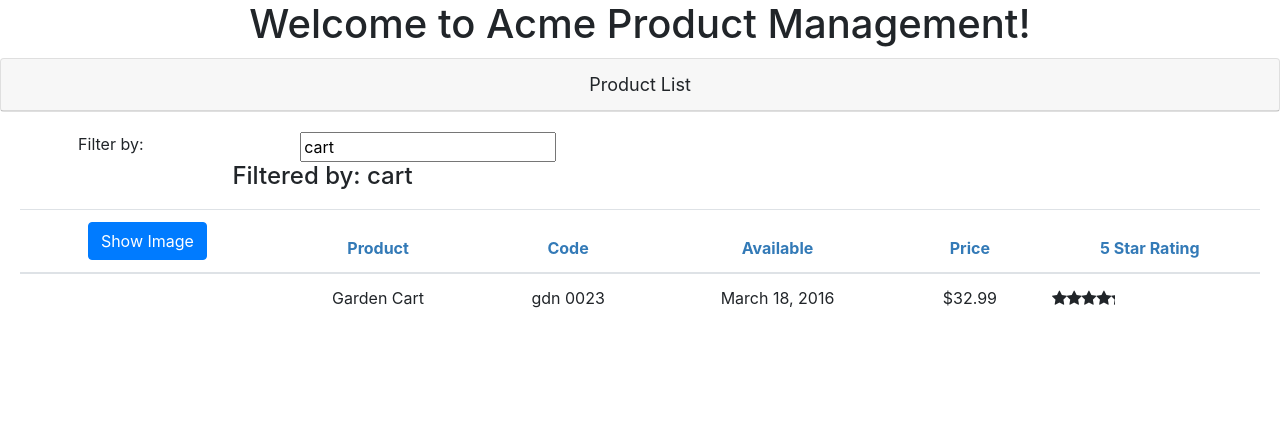
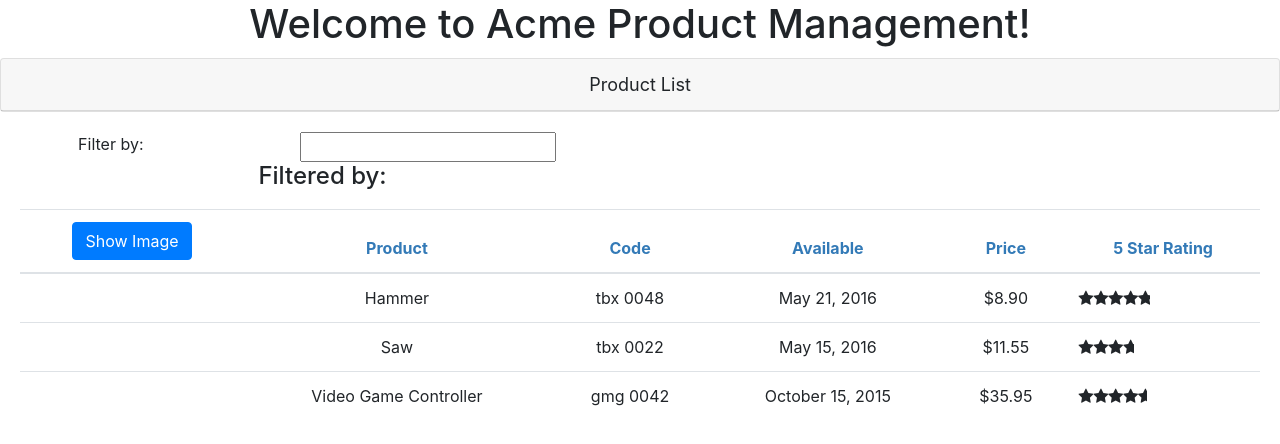
Before and after one commit to amazoradi/AngularGettingStarted, an Angular app: page / in a window 1280 px wide. Shown: the top 444 px of the page. Built offline with nearby package versions, Linux system fonts and the light colour scheme.

Commit message:
added a service

```diff
--- a/src/app/products/product-list.component.ts
+++ b/src/app/products/product-list.component.ts
@@ -1,5 +1,6 @@
 import { Component, OnInit } from "@angular/core";
 import { IProduct } from './product';
+import { ProductService } from "./product.service";
 
 @Component({
   selector: "pm-products",
@@ -21,43 +22,10 @@
     this.filteredProducts = this.listFilter ? this.performFilter(this.listFilter) : this.products;
   }
   filteredProducts: IProduct[];
-  products: IProduct[] = [
-    {
-      "productId": 1,
-      "productName": "Leaf Rake",
-      "productCode": "GDN-0011",
-      "releaseDate": "March 19, 2016",
-      "description": "Leaf rake with 48-inch wooden handle.",
-      "price": 19.95,
-      "starRating": 3.2,
-      "imageUrl": "https://lh3.googleusercontent.com/XPRvGXcCi_H_g466WNoIvQpDEcP4iatFW_WZgSer0QAFV3EhUnakaKPUtKUI3-6BhEIqBWLS9dZh4MDVkwcw6aSHIrGa0BDIEfMxm-lLlHN1Q-Gb4o4h-DwzQvRjA7OLHmId1YaNXlD3UFm8Y0QlFg8i9GzPAVEjYpYGQNFvPLhdHacMgT3Rkjf2Qt4R0CrwINAGh0H3JDjpR_CCKKUuyIcoI5wP6WWILps4YRFsAgek-VSIHbcJkQF0wCDsCqs6NVUAMMVUdp97WXEKIgwqM4s-G_PDY4iRlGNpXo2lstGT6bOP2XfbOsGFrgJpEduO8dXqk3ZIBFsm5A_K6V1iz0dnHSEbBFQYexlT63D3-35jZyBcAwWJL-hvGOdFoLhgiOILbhOWG-mkyPQjvILhpqs7AX5fwfYQJCbbY-62SGmpa2l_HZgsmkZrRYvPwPnBXshr_oHm0Lof3RbiPFfdZY1eesphZ1_02Il-Zptn9HLEJpS5EtbBt6lv3Vl4NWGusbXNHqSpNVr2xdasM_-lywLF_h4hCx9diiUQXDZd4uYLLEPDqi7mCIbykfGjcfe5eXIxb40JIgMGDNL_ZM0Plby0LbDytSHcKHkb5vzpNekZUXn4Ju--zPL0KuQiDiwlHtd5O-qxfNn3k6LkdZKwT36K3C2LglQ=w1121-h841-no"
-    },
-    {
-      "productId": 2,
-      "productName": "Garden Cart",
-      "productCode": "GDN-0023",
-      "releaseDate": "March 18, 2016",
-      "description": "15 gallon capacity rolling garden cart",
-      "price": 32.99,
-      "starRating": 4.2,
-      "imageUrl": "https://openclipart.org/image/300px/svg_to_png/58471/garden_cart.png"
-    },
-    {
-      "productId": 5,
-      "productName": "Hammer",
-      "productCode": "TBX-0048",
-      "releaseDate": "May 21, 2016",
-      "description": "Curved claw steel hammer",
-      "price": 8.9,
-      "starRating": 4.8,
-      "imageUrl": "https://openclipart.org/image/300px/svg_to_png/73/rejon_Hammer.png"
-    }
-  ];
+  products: IProduct[] = [];
 
 
-  constructor() {
-    this.filteredProducts = this.products;
-    this.listFilter ="cart";
+  constructor(private productService: ProductService) {
   }
 
   toggleImage():void {
@@ -65,7 +33,8 @@
   }
 
   ngOnInit(): void {
-    console.log("in OnInit");
+    this.products = this.productService.getProducts();
+    this.filteredProducts = this.products;
   }
 
   performFilter(filterBy: string): IProduct[] {
--- /dev/null
+++ b/src/app/products/product.service.ts
@@ -0,0 +1,43 @@
+import { Injectable } from '@angular/core';
+import { IProduct } from './product';
+
+@Injectable({
+  providedIn: 'root'
+})
+export class ProductService {
+
+  getProducts(): IProduct[] {
+    return [
+      {
+        "productId": 5,
+        "productName": "Hammer",
+        "productCode": "TBX-0048",
+        "releaseDate": "May 21, 2016",
+        "description": "Curved claw steel hammer",
+        "price": 8.9,
+        "starRating": 4.8,
+        "imageUrl": "https://openclipart.org/image/300px/svg_to_png/73/rejon_Hammer.png"
+      },
+      {
+        "productId": 8,
+        "productName": "Saw",
+        "productCode": "TBX-0022",
+        "releaseDate": "May 15, 2016",
+        "description": "15-inch steel blade hand saw",
+        "price": 11.55,
+        "starRating": 3.7,
+        "imageUrl": "https://openclipart.org/image/300px/svg_to_png/27070/egore911_saw.png"
+      },
+      {
+        "productId": 10,
+        "productName": "Video Game Controller",
+        "productCode": "GMG-0042",
+        "releaseDate": "October 15, 2015",
+        "description": "Standard two-button video game controller",
+        "price": 35.95,
+        "starRating": 4.6,
+        "imageUrl": "https://openclipart.org/image/300px/svg_to_png/120337/xbox-controller_01.png"
+      }
+    ];
+  }
+}
```
Also changed, not shown: src/app/products/product-list.component.css (line endings or trailing spaces), src/app/products/product-list.component.html (line endings or trailing spaces), src/app/products/product.ts (line endings or trailing spaces), src/app/shared/convert-to-spaces.pipe.ts (line endings or trailing spaces), src/app/shared/star.component.ts (line endings or trailing spaces).
